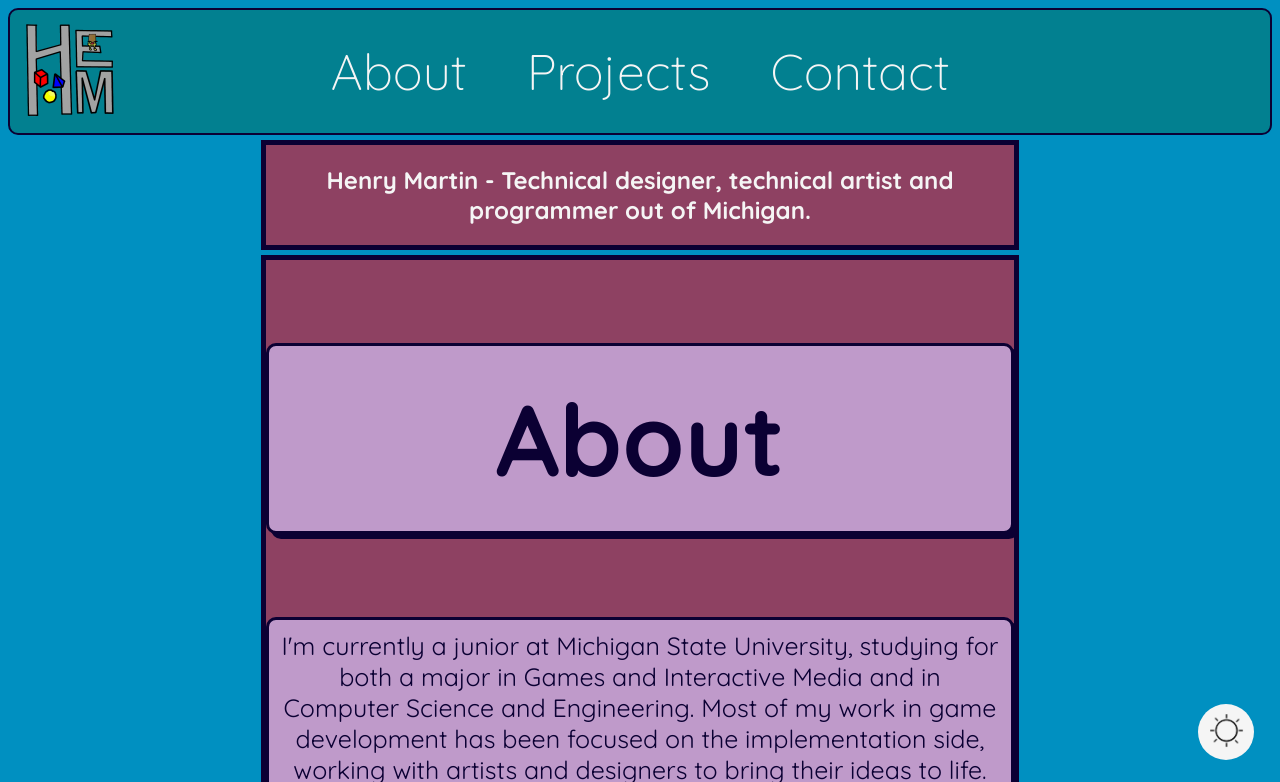
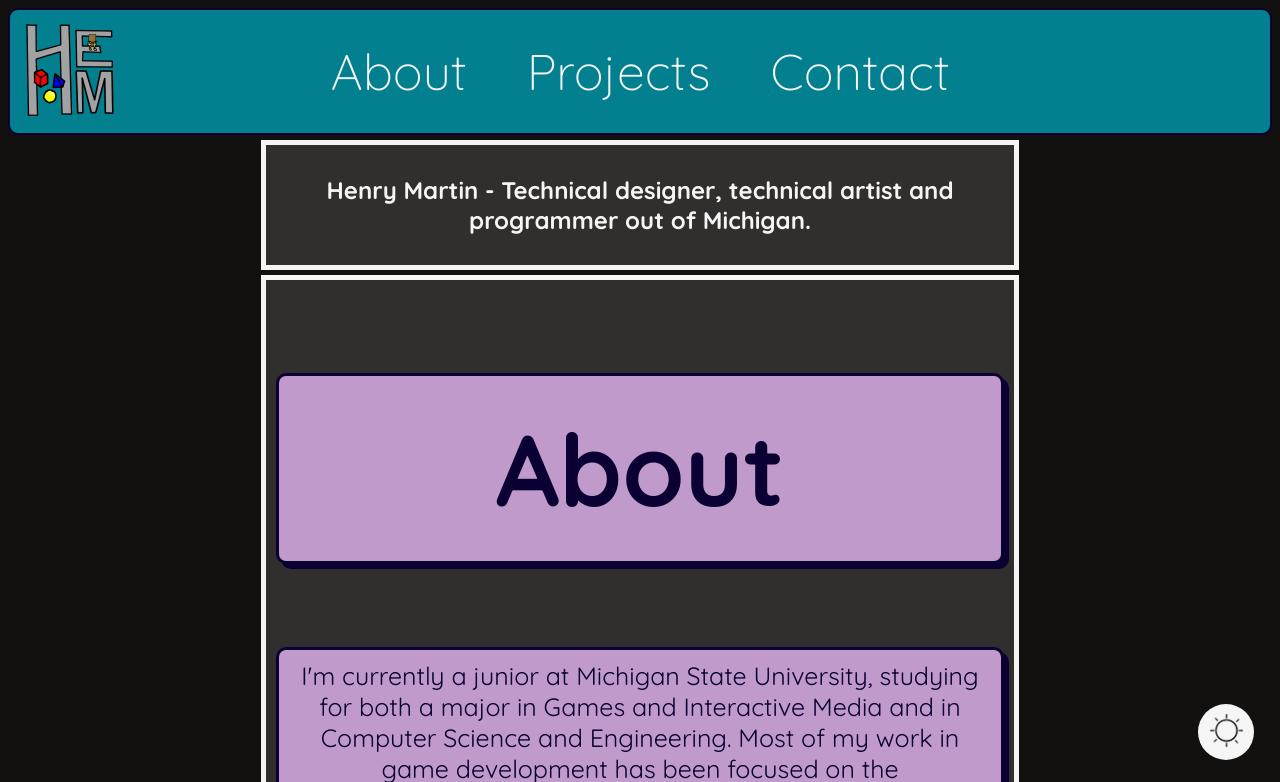
Before and after one commit to mart3027-dot/portfolio, a plain HTML site: page index.html in a window 1280 px wide. Both pictures are taken after a click on the button 1226 px from the left and 732 px from the top of the page. Shown: the top 782 px of the page. Drawn offline with nearby package versions, Linux system fonts and the light colour scheme.

Commit message:
continued dark mode work

```diff
--- a/index.html
+++ b/index.html
@@ -12,6 +12,7 @@
     </style>
     <link rel="icon" type="image/jpg" href="images/logotest.png">
     <script src="https://unpkg.com/scrollreveal"></script>
+    <script src="utilities.js"></script>
 </head>
 <body>
     <header>
@@ -30,9 +31,6 @@
     <section>
         <h1 class="contrasttext">Henry Martin - Technical designer, technical artist and programmer out of Michigan.</h1>
     </section>
-    <script>
-		ScrollReveal().reveal('#about');
-	</script>
     <section id="about">
         <h2>About</h2>
         <p class="abouttext">I'm currently a junior at Michigan State University, studying for both a major in Games and Interactive Media
@@ -55,10 +53,6 @@
                 <figcaption id="sholbukimg">a screenshot of SHOLBUK!'s procedurally generated gameworld</figcaption>
             </figure>
         </article>
-        <script>
-		    ScrollReveal().reveal('.sholbuk', { delay : 10 });
-            ScrollReveal().reveal('#sholbukimg', { delay : 300 });
-	    </script>
         <article class="rigidity">
             <h3>RIGIDITY</h3>
             <p class="projecttext">Project designed to test the creation of unique shaders to create a heavily stylized
@@ -70,10 +64,6 @@
                 <figcaption id="rigidtyimg">a screenshot of RIGIDITY, showing an outline depth shader & monochrome materials being used to achieve a stylized look</figcaption>
             </figure>
         </article>
-        <script>
-		    ScrollReveal().reveal('.rigidity', { delay : 10 });
-            ScrollReveal().reveal('#rigidityimg', { delay : 300 });
-	    </script>
         <article class="toobik">
             <h3>toobik</h3>
             <p class="projecttext">2D solo project made in a week, with the primary goal being to create a reasonably polished
@@ -85,23 +75,13 @@
                 <figcaption id="toobikimg">toobik gameplay - player can rotate shield around to block incoming projectiles from hitting the central circle.</figcaption>
             </figure>
         </article>
-        <script>
-		    ScrollReveal().reveal('.toobik', { delay : 10 });
-            ScrollReveal().reveal('#toobikimg', { delay : 300 });
-	    </script>
     </section>
-    <script>
-		ScrollReveal().reveal('#projects');
-	</script>
     <section id="contact">
         <h2>Contact</h2>
         <address class="contacttext">
             mart3027@msu.edu
         </address>
     </section>
-    <script>
-		ScrollReveal().reveal('#contact');
-	</script>
     <footer>
         <p class="footertext">Copyright &copy; 2026 Henry Martin</p>
     </footer>
--- a/portfolio.css
+++ b/portfolio.css
@@ -5,9 +5,10 @@
     --background: #8e4162ff;
     --background-middle: #028090ff;
     --background-body: #0090c1ff;
-    --inverted-color: whitesmoke;
-    --inverted-text-color: #0b0033ff;
-
+    --dark-color: whitesmoke;
+    --dark-text-color: whitesmoke;
+    --dark-background-body: #121110;
+    --dark-background-middle: #302f2e;
 }
 body{
     background-color: var(--background-body);
@@ -73,7 +74,7 @@ li a {
     cursor:pointer;
 }
 .darkbutton{
-    background-color:var(--text-color);
+    background-color:var(--color);
     border: none;
     outline: none;
     border-radius:50%;
@@ -85,14 +86,15 @@ li a {
     transition: background-color 0.3s ease;
 }
 .sunlogo{
+    filter: invert(100%);
     transition: filter 0.3s ease;
 }
 .darkbutton:hover{
-    background-color:var(--color);
+    background-color:var(--text-color);
     cursor:pointer;
 }
 .darkbutton:hover .sunlogo{
-    filter:invert(100%);
+    filter:invert(0%);
 }
 section{
     border: 5px solid var(--color);
@@ -101,6 +103,7 @@ section{
     margin-top: 5px;
     margin-right: 20%;
     margin-left: 20%;
+    padding: 10px;
 }
 /* Two prompts were used to build upon the already existing projects section, cleaning it up to make it more
  mobile-compliant and refine the look of the site.
--- a/utilities.js
+++ b/utilities.js
@@ -0,0 +1,33 @@
+window.onload = function() {
+    ScrollReveal().reveal('#projects');
+    ScrollReveal().reveal('#about');
+    ScrollReveal().reveal('.toobik', { delay : 10 });
+    ScrollReveal().reveal('#toobikimg', { delay : 300 });
+    ScrollReveal().reveal('#contact');
+    ScrollReveal().reveal('.rigidity', { delay : 10 });
+    ScrollReveal().reveal('#rigidityimg', { delay : 300 });
+    ScrollReveal().reveal('.sholbuk', { delay : 10 });
+    ScrollReveal().reveal('#sholbukimg', { delay : 300 });
+
+    const darkButton = document.getElementsByClassName("darkbutton");
+    const sunLogo = document.getElementsByClassName("sunlogo");
+    const sections = document.getElementsByTagName("section");
+    const thisStyle = window.getComputedStyle(document.body);
+
+    function ShiftBackground(item){
+        item.style.background = thisStyle.getPropertyValue('--dark-background-middle');
+        item.style.borderColor = thisStyle.getPropertyValue('--dark-text-color');
+    }
+
+    darkButton[0].addEventListener("click", function(e){
+        darkButton[0].style.background = thisStyle.getPropertyValue('--dark-text-color');
+        sunLogo[0].style.filter = 'invert(0%)';
+        sunLogo[0].src = 'images/sunlogo.png';
+        document.body.style.background = thisStyle.getPropertyValue('--dark-background-body');
+        for (i = 0; i < sections.length; i++){
+            ShiftBackground(sections[i]);
+        }
+    });
+
+
+}
```
